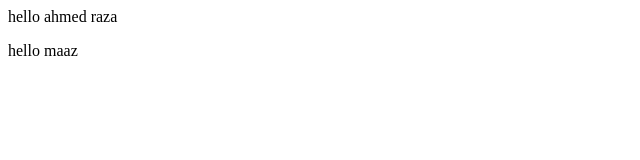
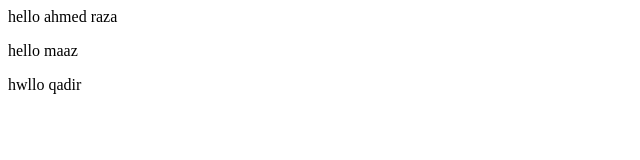
Before and after one commit to raza-1234/practiceGitProject, a plain HTML site: page index.html in a window 1280 px wide. Shown: the full height of the page, 0-640 px from the left. Drawn offline with Linux system fonts and the light colour scheme.

Commit message:
add brothers name

```diff
--- a/index.html
+++ b/index.html
@@ -1,2 +1,3 @@
 <p>hello ahmed raza</p>
 <p>hello maaz</p>
+<p>hwllo qadir</p>
```
